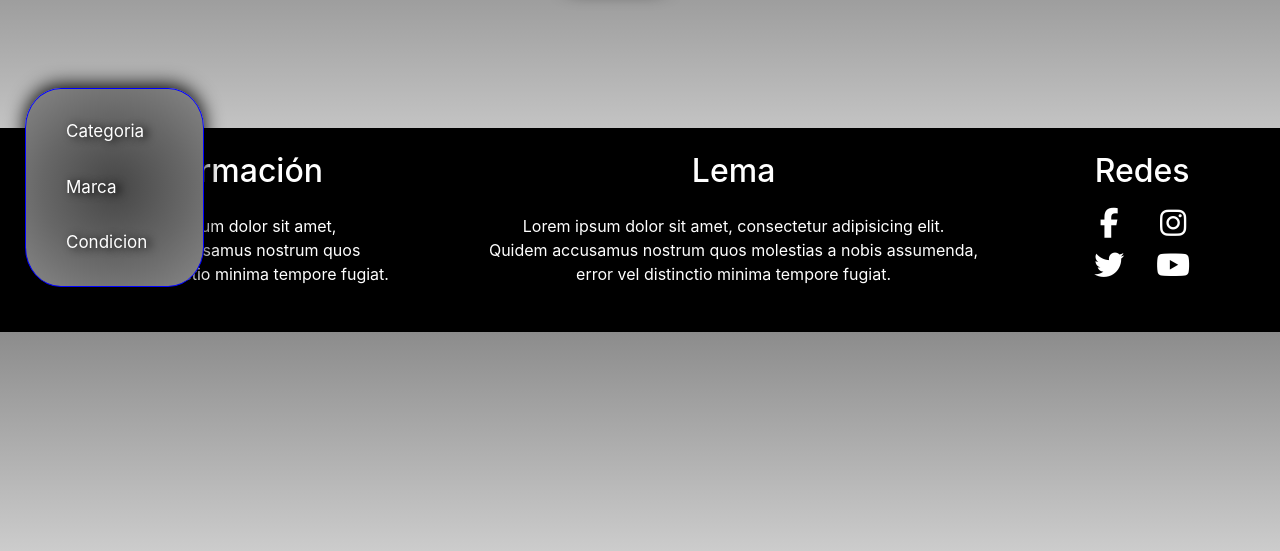
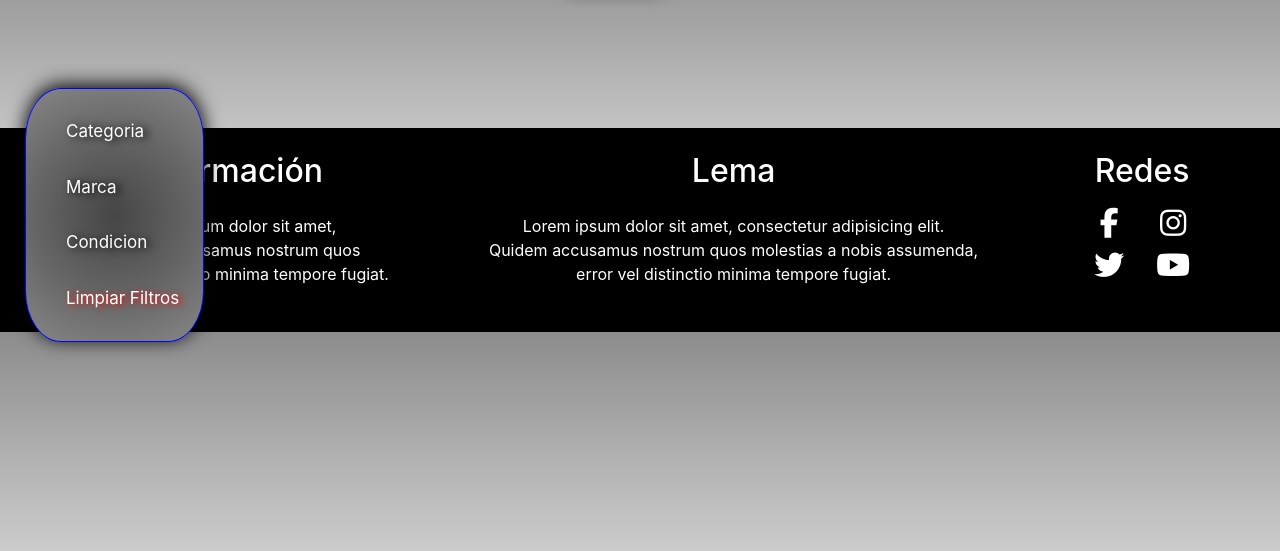
Before and after one commit to Gabs343/Products-Page, a PHP site: page /products.php in a window 1280 px wide. Shown: the part 61-612 px from the top of the page. Run offline with PHP 8.4, Linux system fonts and the light colour scheme; data that the repository does not hold is empty; some libraries are stand-ins or nearby versions.

Commit message:
link para limpiar los filtros

```diff
--- a/products.php
+++ b/products.php
@@ -1,6 +1,4 @@
-<?php
-    require_once("head.php");
-?>
+<?php require_once("head.php"); ?>
 
 <section class="container-fluid d-flex mt-5"><div class="filtro"><div><ul>
             <?php
@@ -8,6 +6,7 @@
                 FilterList($a_marcas, "marca", "categoria", "condicion");
                 FilterList($a_condiciones, "condicion", "categoria", "marca");
             ?>
+            <li class="filterClean"><a href="products.php?categoria=&marca=&condicion=">Limpiar Filtros</a></li>
         </ul></div></div>
 
     <div class="row row-cols-6">
@@ -44,6 +43,4 @@
     </div>
 </section>
 
-<?php
-    require_once("footer.php");
-?>
+<?php require_once("footer.php"); ?>
```
